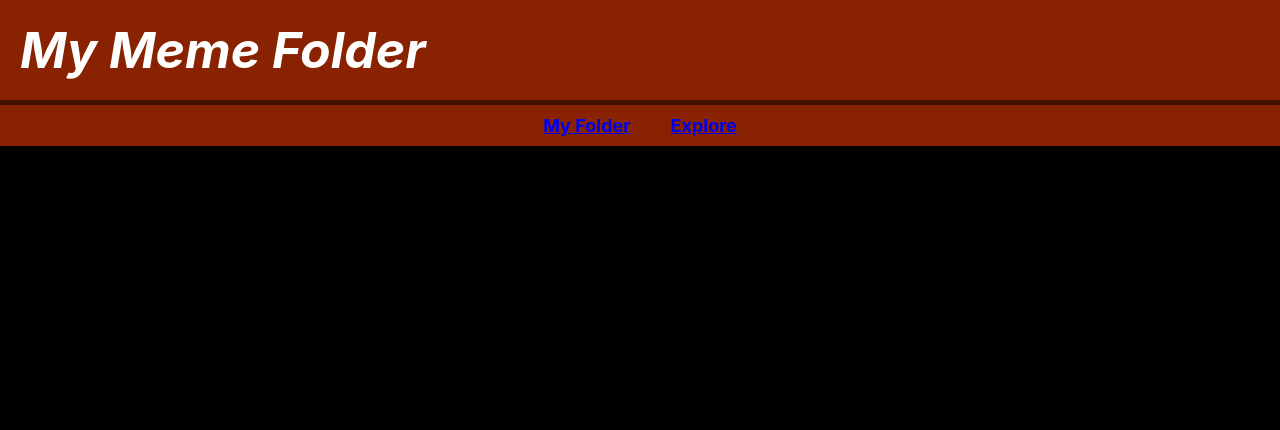
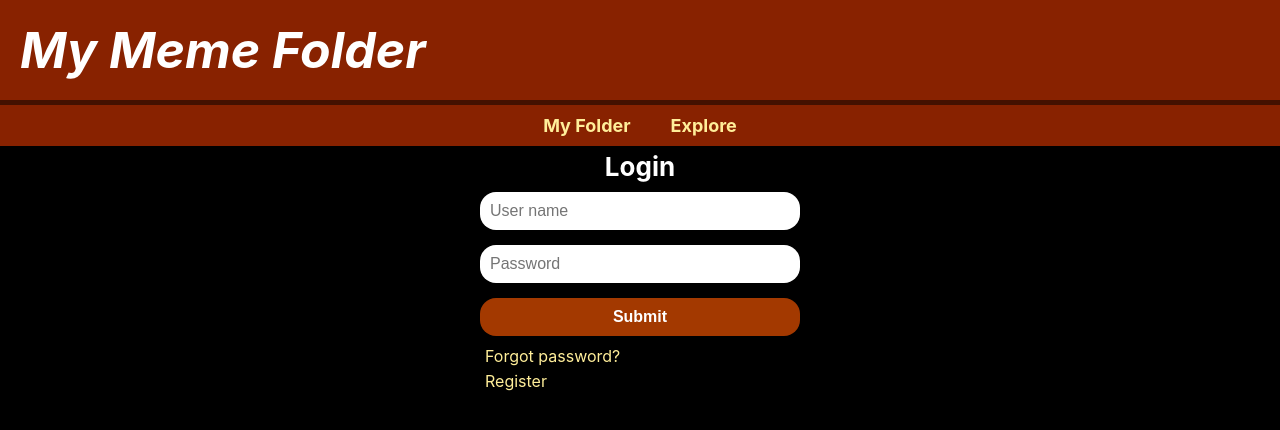
Before and after one commit to Zulkir/my-meme-folder, a React (Create React App) app in the folder Source/FrontEndReact/my-meme-folder-web/: page /login in a window 1280 px wide. Shown: the top 430 px of the page. Built offline with nearby package versions, Linux system fonts and the light colour scheme.

Commit message:
Login through API

```diff
--- a/Source/FrontEndReact/my-meme-folder-web/package.json
+++ b/Source/FrontEndReact/my-meme-folder-web/package.json
@@ -6,6 +6,8 @@
     "@testing-library/jest-dom": "^4.2.4",
     "@testing-library/react": "^9.5.0",
     "@testing-library/user-event": "^7.2.1",
+    "axios": "^0.19.2",
+    "querystring": "^0.2.0",
     "react": "^16.13.1",
     "react-dom": "^16.13.1",
     "react-router-dom": "^5.1.2",
--- a/Source/FrontEndReact/my-meme-folder-web/src/App.js
+++ b/Source/FrontEndReact/my-meme-folder-web/src/App.js
@@ -1,8 +1,9 @@
 import React from 'react';
 import './App.css';
 import { BrowserRouter as Router, Route, Link } from "react-router-dom";
-import Home from "./pages/Home";
+import HomePage from "./pages/HomePage";
 import MyFolderPage from "./pages/MyFolderPage";
+import LoginPage from "./pages/LoginPage";
 
 class App extends React.Component {
     render() {
@@ -17,7 +18,10 @@ class App extends React.Component {
                         <Link to="/" style={menuItemStyle}>Explore</Link>
                     </nav>
                     <Route exact path="/" >
-                        <Home />
+                        <HomePage />
+                    </Route>
+                    <Route path="/login" >
+                        <LoginPage />
                     </Route>
                     <Route path="/myfolder" >
                         <MyFolderPage />
--- a/Source/FrontEndReact/my-meme-folder-web/src/index.css
+++ b/Source/FrontEndReact/my-meme-folder-web/src/index.css
@@ -14,3 +14,12 @@ code {
   font-family: source-code-pro, Menlo, Monaco, Consolas, 'Courier New',
     monospace;
 }
+
+a {
+  color: #fe9;
+  text-decoration: none;
+}
+
+a:hover {
+  color: white;
+}
--- a/Source/FrontEndReact/my-meme-folder-web/src/pages/Home.js
+++ b/Source/FrontEndReact/my-meme-folder-web/src/pages/HomePage.js
@@ -1,7 +1,7 @@
 import ImageList from "../components/image-list/ImageList";
 import React from "react";
 
-export default class Home extends React.Component {
+export default class HomePage extends React.Component {
     render() {
         return (
             <main style={mainStyle}>
--- /dev/null
+++ b/Source/FrontEndReact/my-meme-folder-web/src/pages/LoginPage.js
@@ -0,0 +1,78 @@
+import React from "react";
+import "./LoginRegisterPages.css"
+import {Link} from "react-router-dom";
+import axios from "axios";
+import querystring from 'querystring';
+
+export default class LoginPage extends React.Component {
+    constructor(props) {
+        super(props);
+        this.state = {
+            username: "",
+            password: ""
+        }
+    }
+
+    setTextState = (field, event) => {
+        this.setState({[field]: event.target.value});
+    }
+
+    handleSubmit = (event) => {
+        event.preventDefault();
+        const data = new FormData();
+        data.set("username", this.state.username);
+        data.set("password", this.state.password);
+        axios({
+            url: '/api/login',
+            method: 'POST',
+            headers: {
+                'content-type': 'application/x-www-form-urlencoded'
+            },
+            data: querystring.stringify({
+                username: this.state.username,
+                password: this.state.password
+            })
+        });
+    }
+
+    render() {
+        return (
+            <main>
+                <form className="login-form" onSubmit={this.handleSubmit}>
+                    <div className="login-form-title">
+                        Login
+                    </div>
+                    <div>
+                        <input
+                            type="text"
+                            placeholder="User name"
+                            value={this.state.username}
+                            onChange={this.setTextState.bind(this, "username")}
+                        />
+                    </div>
+                    <div>
+                        <input
+                            type="password"
+                            placeholder="Password"
+                            value={this.state.password}
+                            onChange={this.setTextState.bind(this, "password")}
+                        />
+                    </div>
+                    <div>
+                        <input
+                            className="login-form-submit"
+                            type="submit"
+                            value="Submit"
+                        />
+                    </div>
+                    <div>
+                        <Link to="/forgot-password">Forgot password?</Link>
+                    </div>
+                    <div>
+                        <Link to="/register">Register</Link>
+                    </div>
+                </form>
+            </main>
+        )
+    }
+}
--- /dev/null
+++ b/Source/FrontEndReact/my-meme-folder-web/src/pages/LoginRegisterPages.css
@@ -0,0 +1,63 @@
+main {
+    text-align: -webkit-center;
+}
+
+.login-form {
+    display: inline-block;
+    text-align: left;
+}
+
+.login-form div {
+    margin: 5px 0px;
+}
+
+.login-form-title {
+    text-align: center;
+    font-size: 26px;
+    font-weight: bold;
+}
+
+.login-form div input {
+    width: 300px;
+
+    border-width: 0;
+    padding: 10px;
+    margin: 5px;
+
+    font-size: 16px;
+
+    border-radius: 16px;
+}
+
+.login-form div input:focus {
+    outline: none;
+    /*border-width: 4px;
+    margin: 1px;*/
+
+    background-color: #fffce0;
+    border-color: #a33900;
+}
+
+.login-form div .login-form-submit {
+    width: 320px;
+    margin: 5px;
+
+    background-color: #a33900;
+
+    color: white;
+    font-weight: bolder;
+
+    cursor: pointer;
+}
+
+.login-form div .login-form-submit:hover {
+    background-color: #c94500;
+}
+
+.login-form div .login-form-submit:focus {
+    background-color: #c94500;
+}
+
+.login-form div a {
+    margin: 10px;
+}
```
Also changed, not shown: 2 other files (tests, documents, lock files or other folders).
